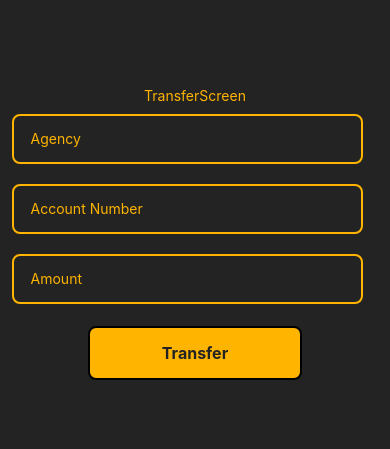
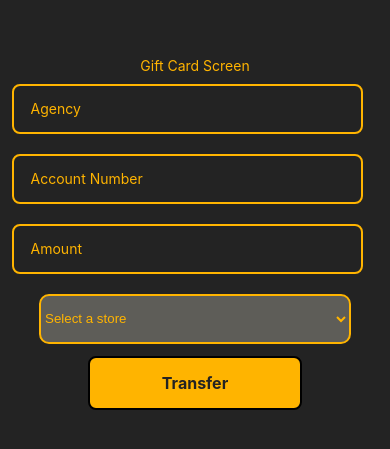
Before and after one commit to RaffeuL/Desafio-W3-FrontEnd, a React Native app: screen /GiftCardScreen in a window 390 px wide. Shown: the part 183-632 px from the top of the page. Built offline with nearby package versions, Linux system fonts and the light colour scheme.

Commit message:
use picker

```diff
--- a/package.json
+++ b/package.json
@@ -9,6 +9,7 @@
     "web": "expo start --web"
   },
   "dependencies": {
+    "@react-native-picker/picker": "^2.4.8",
     "@react-navigation/native": "^6.0.13",
     "@react-navigation/native-stack": "^6.9.1",
     "@react-navigation/stack": "^6.3.3",
--- a/src/routes/AppRoutes.js
+++ b/src/routes/AppRoutes.js
@@ -5,6 +5,7 @@ import { createNativeStackNavigator } from "@react-navigation/native-stack";
 import SignUp from "../screens/SignUp";
 import LogIn from "../screens/LogIn";
 import TransferScreen from "../screens/TransferScreen";
+import GiftCardScreen from "../screens/GiftCardScreen";
 
 const Stack = createNativeStackNavigator();
 
@@ -12,12 +13,13 @@ export default function AppRoutes(){
     return(
         <NavigationContainer>
             <Stack.Navigator
-            initialRouteName= 'TransferScreen'
+            initialRouteName= 'GiftCardScreen'
             screenOptions={{headerShown: false}}>
 
                 <Stack.Screen name='SignUp' component={SignUp}/>
                 <Stack.Screen name='LogIn' component={LogIn}/>
                 <Stack.Screen name='TransferScreen' component={TransferScreen}/>
+                <Stack.Screen name='GiftCardScreen' component={GiftCardScreen}/>
 
             </Stack.Navigator>
         </NavigationContainer>
--- a/src/screens/GiftCardScreen/index.js
+++ b/src/screens/GiftCardScreen/index.js
@@ -0,0 +1,114 @@
+import React, { useState }from "react";
+import { Text, View, StyleSheet, Alert, Keyboard } from "react-native";
+import {Picker} from '@react-native-picker/picker';
+
+import Input from "../../globalComponents/Input";
+import Button from "../../globalComponents/Button";
+
+export default function GiftCardScreen() {
+
+  const [agency, setAgency] = useState('')
+  const [account, setAccount] = useState('')
+  const [amount, setAmout] = useState('')
+  const [stores, setStores] = useState(['Americanas', 'Submarino', 'Shoptime', 'Extra', 'Ponto Frio'])
+  const [selectedStore, setSelectedStore] = useState('')
+  const [errors, setErrors] = useState({})
+
+
+  function handleError(errorMenssage, input){
+      setErrors(prevState => ({ ...prevState, [input]: errorMenssage }))
+  }
+
+  function validate() {
+      Keyboard.dismiss();
+      let valid = true
+      const agencyRegex = /^[0-9]{1,4}$/g
+      const accountRegex = /^[0-9]{1,8}$/g
+      const amountRegex = /^[0-9]{1,}$/g
+
+      if (!agency) {
+          handleError('Please input the agency', 'agency')
+          valid = false
+      } else if (!agencyRegex.test(agency)) {
+          handleError('Agency cannot contain letters and should have 4 digits', 'agency')
+          valid = false
+      }
+
+      if (!account) {
+          handleError('Please input the account', 'account')
+          valid = false
+      } else if (!accountRegex.test(account)) {
+          handleError('Account Number cannot contain letters and should have 8 digits', 'account')
+          valid = false
+      }
+
+      if (!amount) {
+          handleError('Please input the amount', 'amount')
+          valid = false
+      } else if (amount <= 0) {
+          handleError('Amount cannot be negative or null', 'amount')
+          valid = false
+      }else if(!amountRegex.test(amount)){
+          handleError('Amount cannot contain letters or simbols', 'amount')
+          valid = false
+      }
+      if(!selectedStore){
+        handleError('Please select a store', 'store')
+        valid = false
+      }
+      if (valid) { transfer() }
+
+  }
+
+  function transfer() {
+    if(agency === '1234' && account === '12345678'){
+      Alert.alert('Success', `Gift Card of $${amount} successfully purchased  in ${selectedStore} store`)
+    }else {
+      Alert.alert('Error', 'Invalid credentials')
+    }
+  }
+
+  return <>
+    <View style={styles.screen}>
+      <Text style={styles.text}>Gift Card Screen</Text>
+      <Input placeholder={'Agency'} onChangeText={setAgency} keyboardType={'numeric'} error={errors.agency} onFocus={() => {handleError(null, 'agency')}}/>
+      <Input placeholder={'Account Number'} onChangeText={setAccount} keyboardType={'numeric'} error={errors.account} onFocus={() => {handleError(null, 'account')}}/>
+      <Input placeholder={'Amount'} onChangeText={setAmout} keyboardType={'numeric'} error={errors.amount} onFocus={() => {handleError(null, 'amount')}}/>
+      <Picker
+      selectedValue={selectedStore}
+      onValueChange={(itemValue, itemIndex) => setSelectedStore(itemValue)}
+      style={styles.picker}
+      onFocus={() => {handleError(null, 'store')}}
+      >
+        <Picker.Item label={'Select a store'} value={null} />
+        {stores.map(store => { return <Picker.Item label={store} value={store} key={store}/>}) }
+      </Picker>
+       {errors.store && <Text style={{color: 'red', alignSelf: 'center'}}>{errors.store}</Text>}
+      <Button label={'Transfer'} onPress={validate}></Button>
+    </View>
+  </>;
+}
+
+const styles = StyleSheet.create({
+  screen: {
+      backgroundColor: '#232323',
+      height: '100%',
+      width: '100%',
+      justifyContent: 'center'
+  },
+  text: {
+      color: '#FFB400',
+      textAlign: 'center',
+  },
+  picker: {
+    marginTop: 10,
+    backgroundColor: '#5e5d58',
+    height: 50,
+    width: '80%',
+    alignSelf: 'center',
+    color: '#FFB400',
+    borderRadius: 10,
+    borderWidth: 2,
+    borderColor: '#FFB400',
+  },
+})
```
Also changed, not shown: 1 other file (tests, documents, lock files or other folders).
